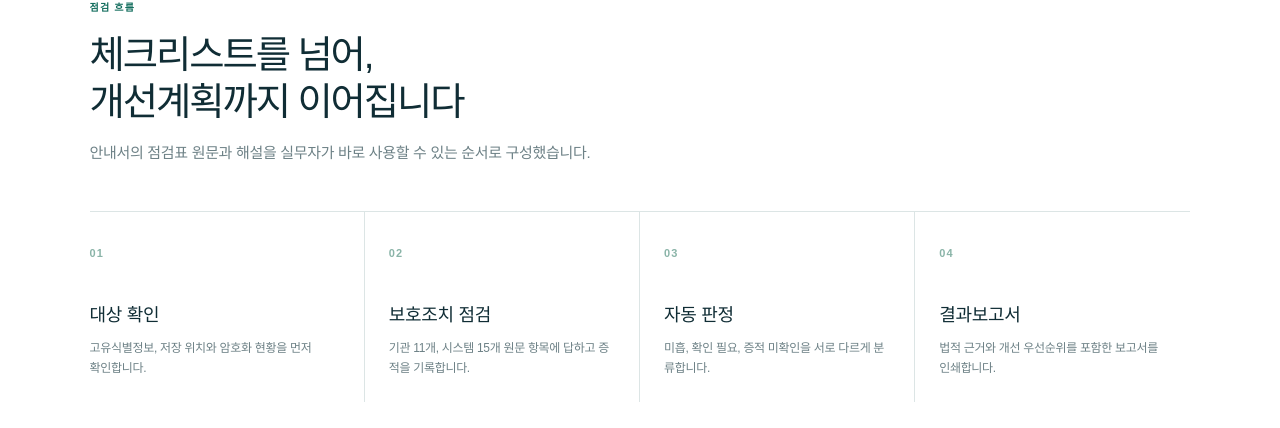
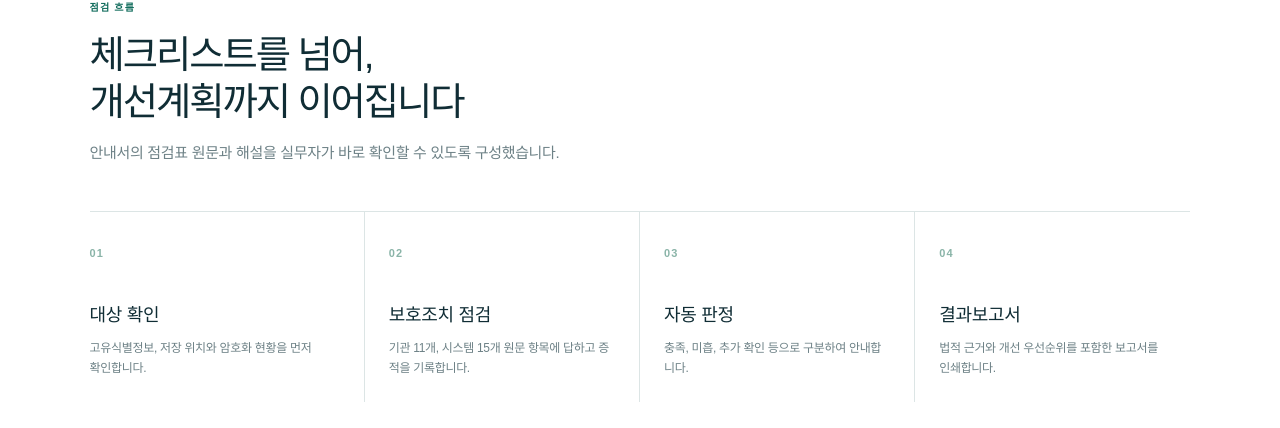
Before and after one commit to dyd5862-lang/grasshopper-privacy-risk-check, a Next.js app: page / in a window 1280 px wide. Shown: the part 1716-2144 px from the top of the page. Built offline with nearby package versions, Linux system fonts and the light colour scheme.

Commit message:
Update checklist flow descriptions

```diff
--- a/app/page.tsx
+++ b/app/page.tsx
@@ -940,13 +940,13 @@
             <div className="section-heading">
               <span className="section-kicker">점검 흐름</span>
               <h2>체크리스트를 넘어,<br />개선계획까지 이어집니다</h2>
-              <p>안내서의 점검표 원문과 해설을 실무자가 바로 사용할 수 있는 순서로 구성했습니다.</p>
+              <p>안내서의 점검표 원문과 해설을 실무자가 바로 확인할 수 있도록 구성했습니다.</p>
             </div>
             <div className="process-grid">
               {[
                 ["01", "대상 확인", "고유식별정보, 저장 위치와 암호화 현황을 먼저 확인합니다."],
                 ["02", "보호조치 점검", "기관 11개, 시스템 15개 원문 항목에 답하고 증적을 기록합니다."],
-                ["03", "자동 판정", "미흡, 확인 필요, 증적 미확인을 서로 다르게 분류합니다."],
+                ["03", "자동 판정", "충족, 미흡, 추가 확인 등으로 구분하여 안내합니다."],
                 ["04", "결과보고서", "법적 근거와 개선 우선순위를 포함한 보고서를 인쇄합니다."],
               ].map(([number, title, body]) => (
                 <article key={number} className="process-card"><span>{number}</span><h3>{title}</h3><p>{body}</p></article>
```
